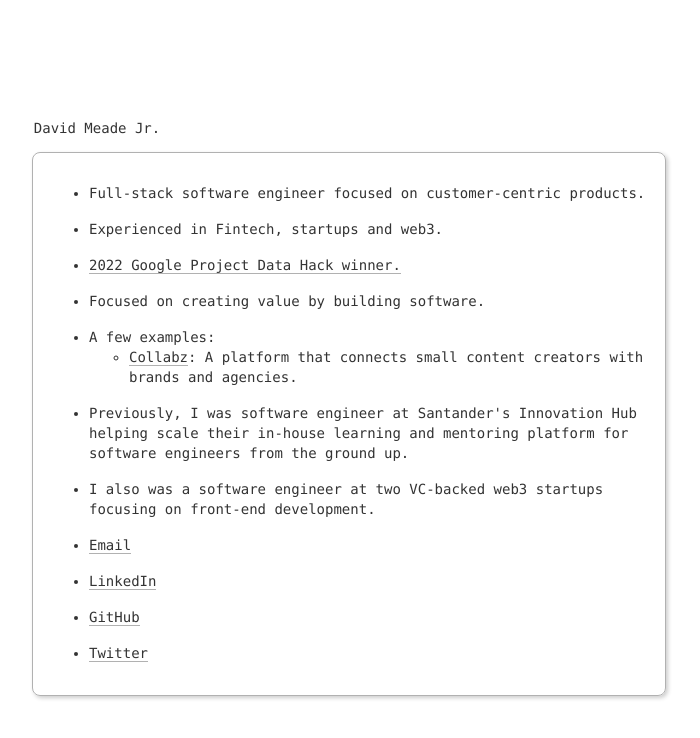
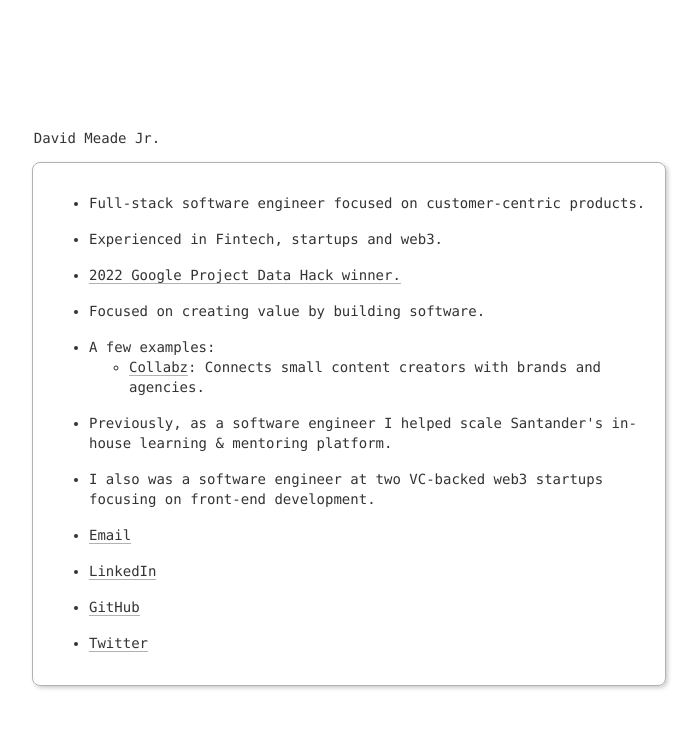
Before and after one commit to davidmeadejr/personal-website, a React (Create React App) app: page / in a window 1280 px wide. Shown: the top 738 px of the page, without its empty margins (291-991 px from the left). Built offline with nearby package versions, Linux system fonts and the light colour scheme.

Commit message:
Fix: Bullet points

```diff
--- a/src/App.js
+++ b/src/App.js
@@ -16,15 +16,12 @@ export default function App() {
             A few examples:
             <ul>
               <li>
-                <a href="https://www.collabz.online">Collabz</a>: A platform that connects small content creators with
-                brands and agencies.
+                <a href="https://www.collabz.online">Collabz</a>: Connects small content creators with brands and
+                agencies.
               </li>
             </ul>
           </li>
-          <li>
-            Previously, I was software engineer at Santander's Innovation Hub helping scale their in-house learning and
-            mentoring platform for software engineers from the ground up.
-          </li>
+          <li>Previously, as a software engineer I helped scale Santander's in-house learning & mentoring platform.</li>
           <li>I also was a software engineer at two VC-backed web3 startups focusing on front-end development.</li>
           <li>
             <a href="mailto:davidmeadejnr@gmail.com">Email</a>
```
